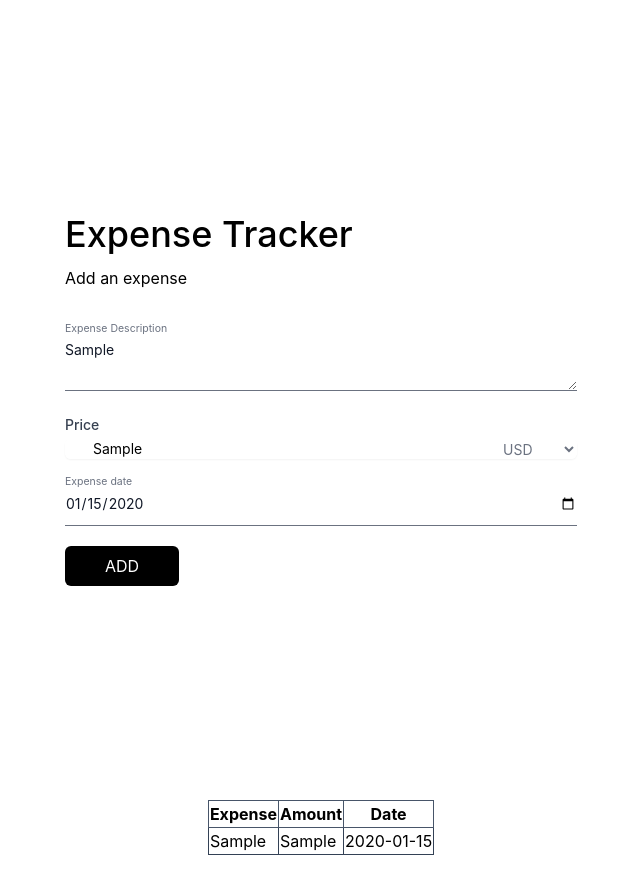
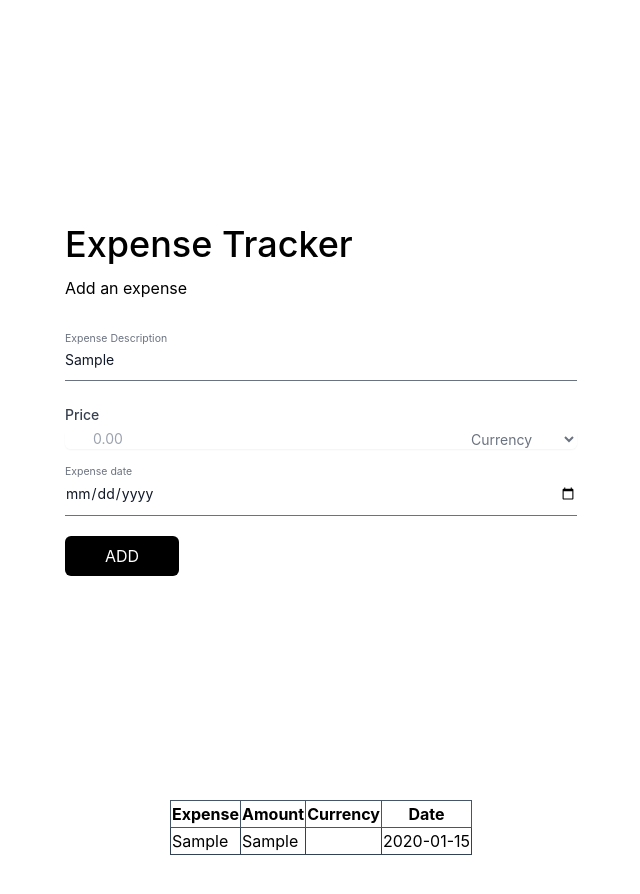
Before and after one commit to QwerkyQoder/ExpenseTrackerReact, a React (Create React App) app: page / in a window 1280 px wide. Both pictures are taken after typing "Sample", "Sample", "2020-01-15" into the empty fields and a click on the button "ADD". Shown: the whole page, without its empty margins (319-959 px from the left). Built offline with nearby package versions, Linux system fonts and the light colour scheme.

Commit message:
List updated and displayed in Table

```diff
--- a/src/components/Page.js
+++ b/src/components/Page.js
@@ -7,29 +7,29 @@ function Page() {
     curr: "",
     date: "",
   });
-  const [expDataList, setExpDataList] = useState([])
-
- const getdata = () => {
-    if(expDataList.length > 0) {
-      // setTodoData(resp.data)
-    }
-  }
+  const [expDataList, setExpDataList] = useState([]);
 
 // Avoid aync await inside USeEffect
 useEffect(() => {
-  getdata();
-});
+}, []);
 
 
   const submitData = () =>  {
-    setExpDataList ([...expDataList, expData])
+    console.log(expData)
+    setExpDataList (expDataList => [...expDataList, {...expData}])
     console.log(expDataList)
   }
   // GEt data from form for submit data
   const handleSubmit = (event) =>{
     event.preventDefault();
     submitData();
-    // setExpData("");
+    setExpData({
+      message: "",
+      price: "",
+      curr: "",
+      date: "",
+    });
+    console.log(expDataList)
   }
 
   function handleChange (event) {
@@ -84,9 +84,9 @@ useEffect(() => {
           <input type="hidden" name="access_key" value="YOUR_ACCESS_KEY_HERE" />
           <div class="grid gap-6 sm:grid-cols-2">
           <div class="relative z-0 col-span-2">
-              <textarea name="message" rows="2" class="peer block w-full appearance-none border-0 border-b border-gray-500 bg-transparent py-2.5 px-0 text-sm text-gray-900 focus:border-blue-600 focus:outline-none focus:ring-0" placeholder=" "
+              <input type="text" name="message" rows="2" class="peer block w-full appearance-none border-0 border-b border-gray-500 bg-transparent py-2.5 px-0 text-sm text-gray-900 focus:border-blue-600 focus:outline-none focus:ring-0" placeholder=" "
               value={expData.name}
-              onChange={handleChange}></textarea >
+              onChange={handleChange}/>
               <label class="absolute top-3 -z-10 origin-[0] -translate-y-6 scale-75 transform text-sm text-gray-500 duration-300 peer-placeholder-shown:translate-y-0 peer-placeholder-shown:scale-100 peer-focus:left-0 peer-focus:-translate-y-6 peer-focus:scale-75 peer-focus:text-blue-600 peer-focus:dark:text-blue-500">Expense Description</label>
             </div>
 
@@ -107,6 +107,7 @@ useEffect(() => {
                         <select id="currency" name="currency" class="h-full rounded-md border-transparent bg-transparent py-0 pl-2 pr-7 text-gray-500 focus:border-indigo-500 focus:ring-indigo-500 sm:text-sm"
                         value={expData.curr}
                         onChange={handleChange}>
+                            <option id='0' value=' '>Currency</option>
                             <option id='1' value='USD'>USD</option>
                             <option id='2' value='CAD'>CAD</option>
                             <option id='3' value='EUR'>EUR</option>
@@ -138,15 +139,17 @@ useEffect(() => {
       <tr>
         <th class="border border-slate-600 ...">Expense</th>
         <th class="border border-slate-600 ...">Amount</th>
+        <th class="border border-slate-600 ...">Currency</th>
         <th class="border border-slate-600 ...">Date</th>
       </tr>
     </thead>
     <tbody>
       {
-        expDataList && expDataList.map((exp) => (
-          <tr key={exp._id}>
+        expDataList && expDataList.map((exp, ind) => (
+          <tr key={ind}>
             <td class="border border-slate-700 ...">{exp.message}</td>
-            <td class="border border-slate-700 ...">{exp.price} {exp.curr}</td>
+            <td class="border border-slate-700 ...">{exp.price}</td>
+            <td class="border border-slate-700 ..."> {exp.curr}</td>
             <td class="border border-slate-700 ...">{exp.date}</td>
           </tr>
         ))
```
